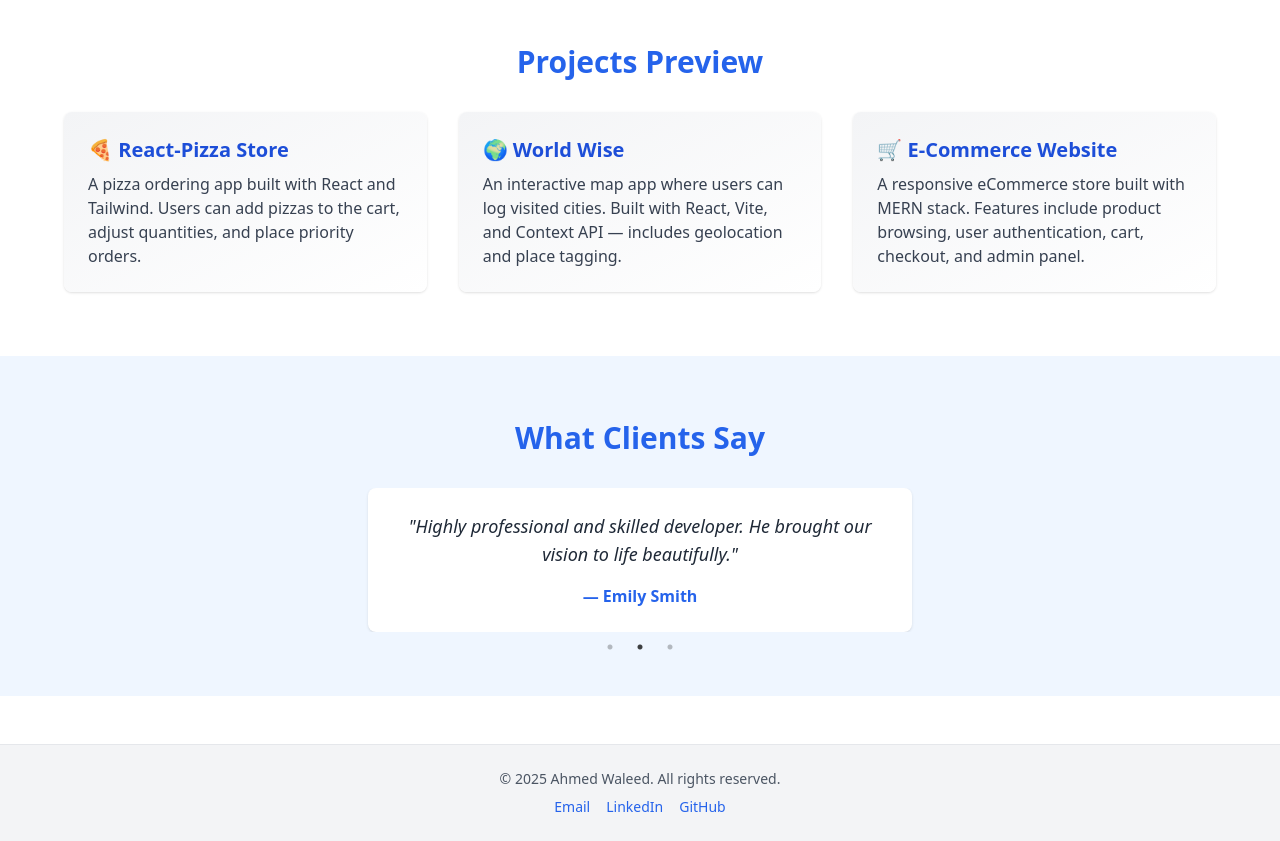
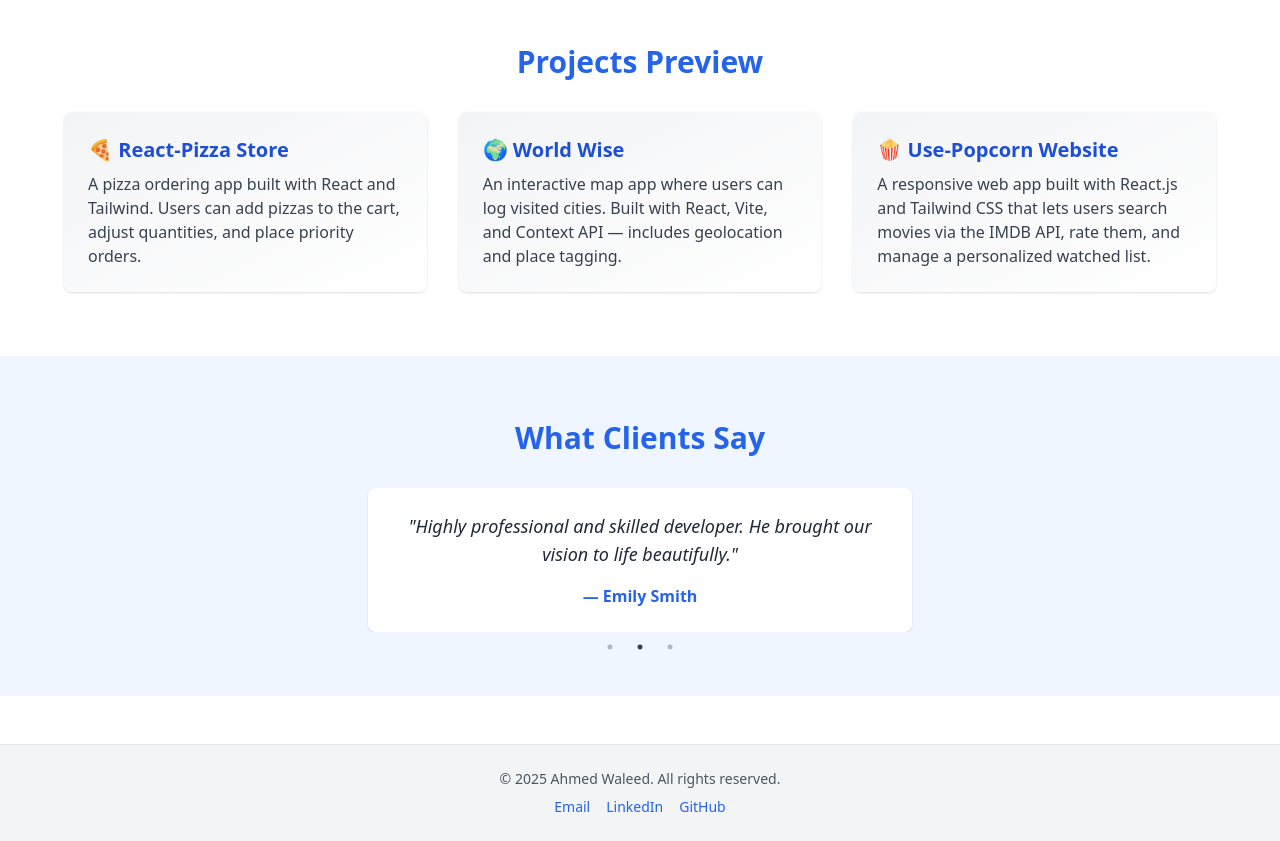
Before and after one commit to AhmedWaleed225/Portfolio, a React (Create React App) app: page / in a window 1280 px wide. Shown: the part 820-1661 px from the top of the page. Built offline with nearby package versions, Linux system fonts and the light colour scheme.

Commit message:
Update About, Certifications, Projects, Skills pages

```diff
--- a/src/Pages/Home.js
+++ b/src/Pages/Home.js
@@ -191,12 +191,12 @@ const Home = () => {
                   )}
                   {i === 2 && (
                     <a
-                      href="https://mern-ecommerce-site.vercel.app"
+                      href="https://use-popcorn-silk-three.vercel.app/"
                       target="_blank"
                       rel="noopener noreferrer"
                       className="hover:underline"
                     >
-                      🛒 E-Commerce Website
+                      🍿 Use-Popcorn Website
                     </a>
                   )}
                 </h3>
@@ -207,7 +207,7 @@ const Home = () => {
                   {i === 1 &&
                     "An interactive map app where users can log visited cities. Built with React, Vite, and Context API — includes geolocation and place tagging."}
                   {i === 2 &&
-                    "A responsive eCommerce store built with MERN stack. Features include product browsing, user authentication, cart, checkout, and admin panel."}
+                    "A responsive web app built with React.js and Tailwind CSS that lets users search movies via the IMDB API, rate them, and manage a personalized watched list."}
                 </p>
               </motion.div>
             ))}
```
